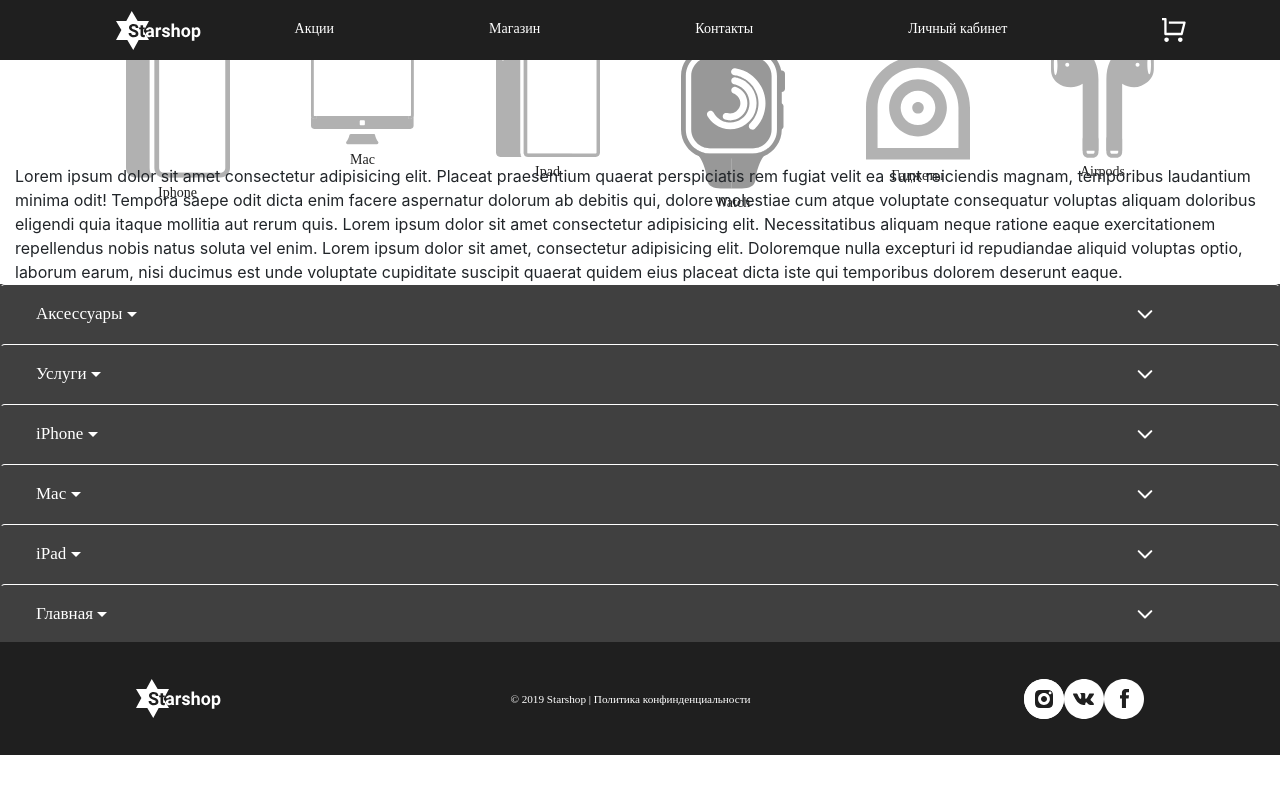
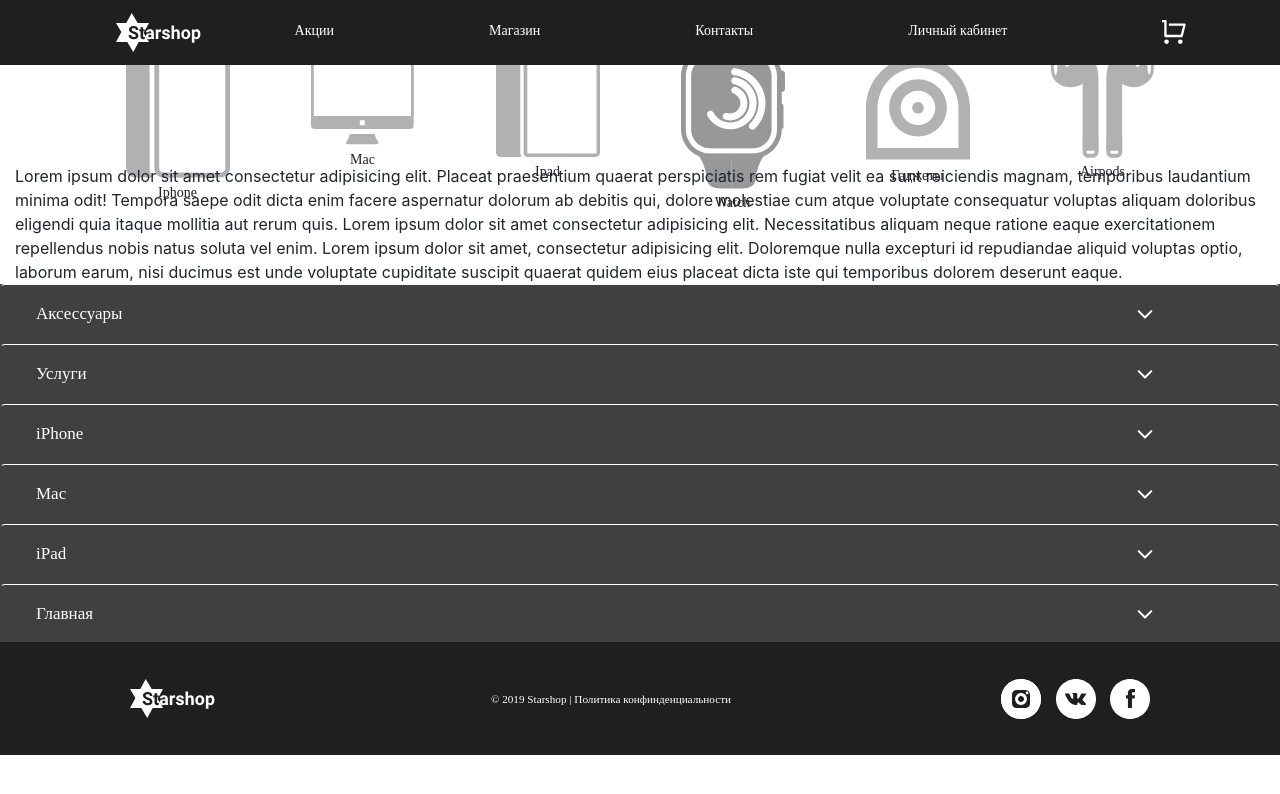
Before and after one commit to a9ata/Starshop, a plain HTML site: page index.html in a window 1280 px wide. Drawn offline with nearby package versions, Linux system fonts and the light colour scheme.

Commit message:
Fix header, footer

```diff
--- a/index.html
+++ b/index.html
@@ -76,7 +76,7 @@
         <div class="container-fluid text-center text-md-left">
             <div class="row d-flex flex-column">
                 <div class="dropdown">
-                    <a class="btn dropdown-toggle btn-lg d-flex justify-content-start align-items-center font" href="#" role="button" id="dropdownMenuLink"  aria-haspopup="true" aria-expanded="false">
+                    <a class="btn dropdown-toggle btn-lg d-flex justify-content-start align-items-center font" href="#" role="button" id="dropdownMenuLink" data-toggle="dropdown" aria-haspopup="true" aria-expanded="false">
                         Аксессуары
                     </a>
                     <div class="dropdown-menu" aria-labelledby="dropdownMenuLink">
@@ -253,13 +253,13 @@
         </div>
     </footer>
     <footer id="sticky-footer" class="py-4 bg-d d-flex align-items-center justify-content-around">
-        <a href="#" class="navbar-brand logo">
+        <a href="#" class="navbar-brand logo d-none d-sm-block">
             <img src="images/logo.svg" alt="">
         </a>
         <div class="text-center">
             <small>&copy; 2019 Starshop | Политика конфинденциальности</small>
         </div>
-        <div class="social-sites">
+        <div class="social-sites d-none d-sm-block">
             <a href="#">
                 <img src="images/instagram.svg" alt="">
             </a>
--- a/starshop.css
+++ b/starshop.css
@@ -1,12 +1,13 @@
-.navbar{
+/* .navbar{
     height: 60px;
-}
+} */
 
 .nav-item > a{
     font-family: Source Sans Pro;
     font-style: normal;
     font-weight: normal;
     font-size: 14px;
+
 }
 
 .bg-black{
@@ -68,7 +69,10 @@
 
 }
 
+.dropdown-toggle::after{
+    display: none !important;
 
+}
 
 .dropdown-toggle{
     background: url(images/arrow.svg) no-repeat 90% 50%;
@@ -118,3 +122,7 @@
     display: flex;
     justify-content: end;
 }
+
+.social-sites > a{
+    margin-left: 10px;
+}
```
